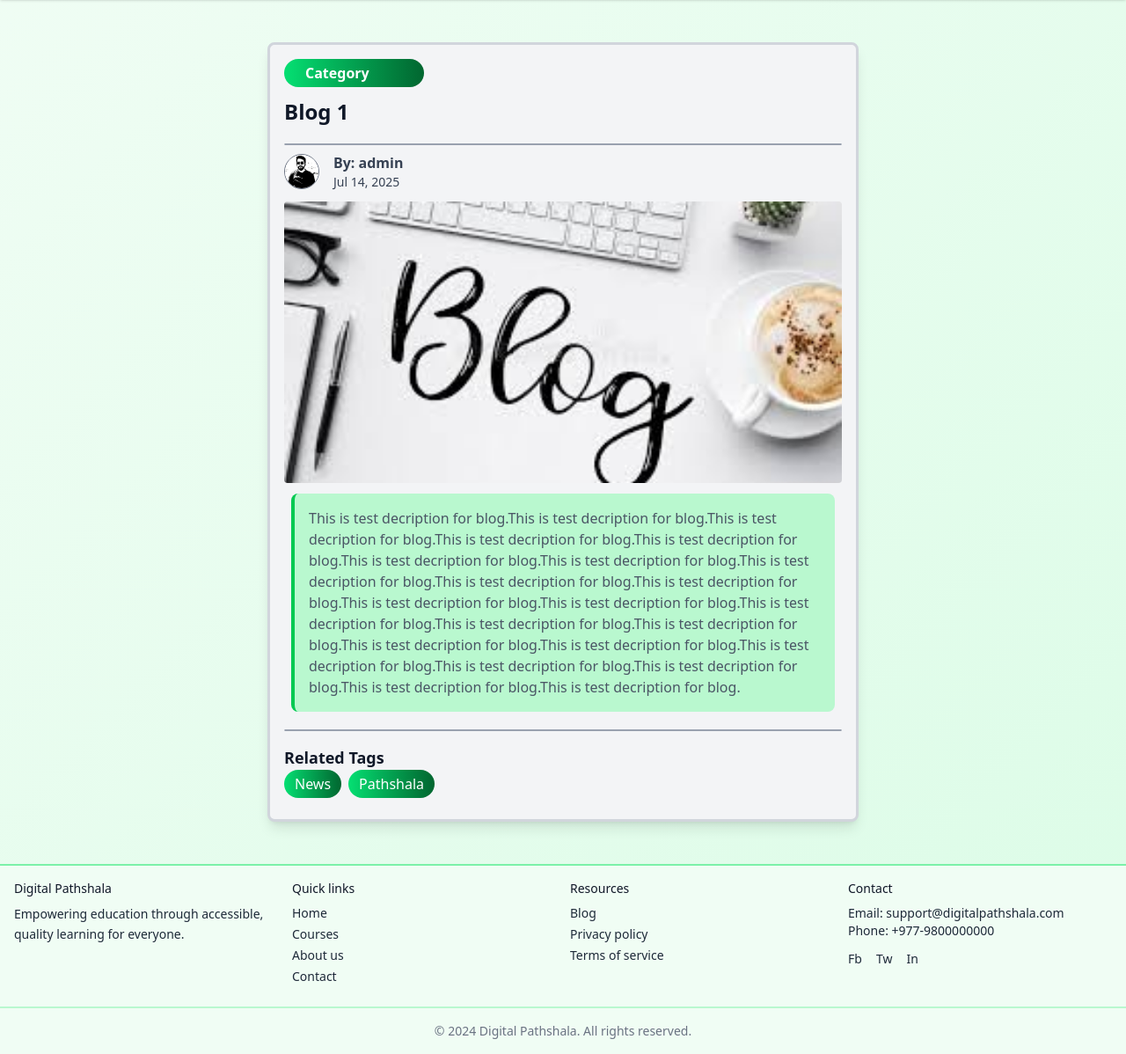
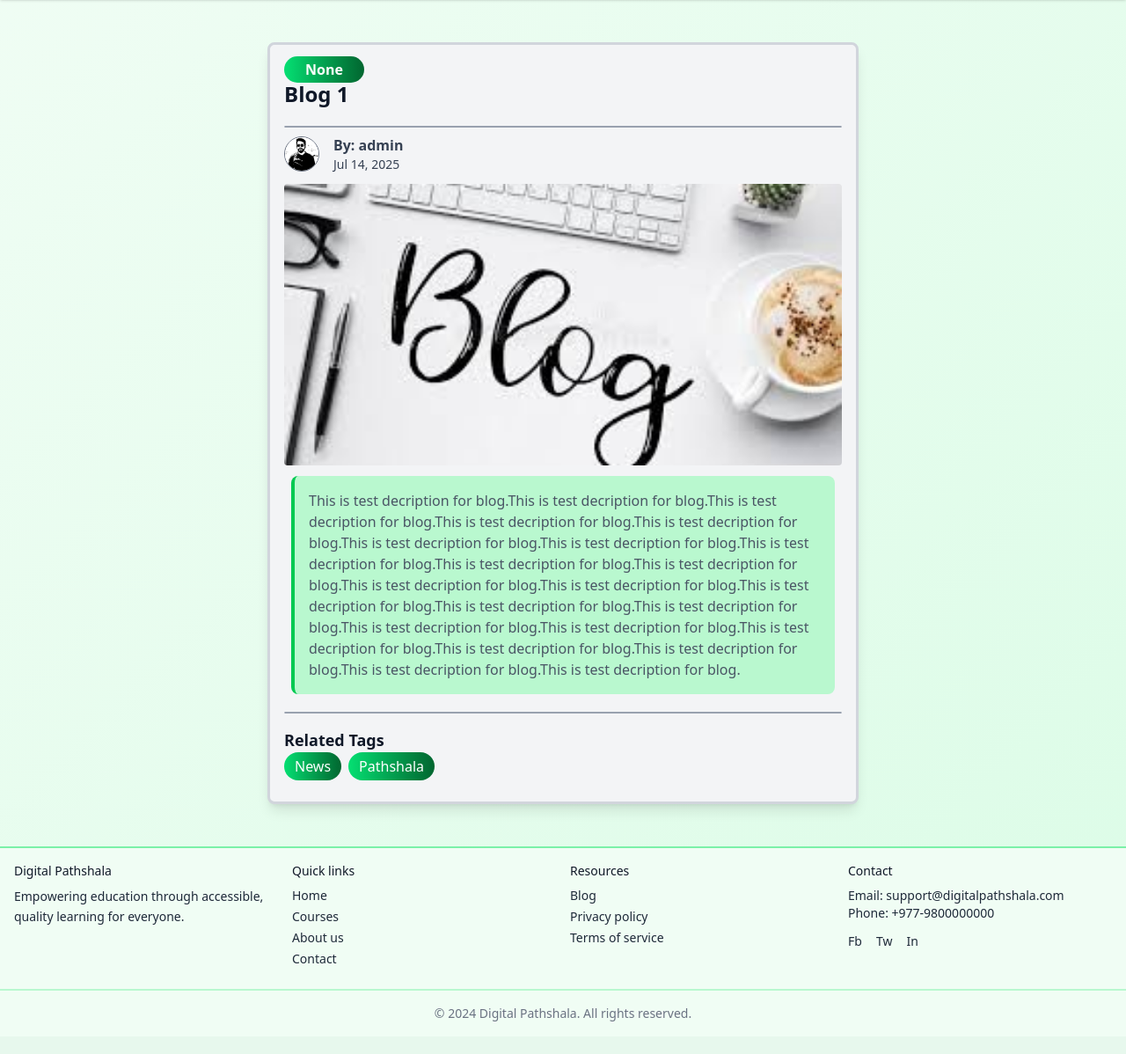
Before and after one commit to SumaniqueCode/pathshala-BMS, a Django app: page /blog/18 in a window 1280 px wide. Shown: the part 106-1304 px from the top of the page at 88% size. After the commit the page ends 1267 px from the top, so only its background shows below. Run offline with Django 5.2, Linux system fonts and the light colour scheme; data comes from the database, SQL or seed files in the repository; both versions use the stored data as it was after the commit; parts of the project's set-up code (start-up, migrations or seed data) failed here and were passed over.

Commit message:
Added category model and implemented in blog and blog template

```diff
--- a/blogs/views.py
+++ b/blogs/views.py
@@ -61,13 +61,14 @@
         errors = validate_blog(data)
         if errors:
             return render(request, "pages/blogs/addBlogPage.html", {"errors": errors})
-
+        category = Category.objects.get( pk = data['category'] )
         blog = Blog.objects.create(
             title=data["title"],
             content=data["content"],
             image=data["image"],
             attachment=data["attachment"],
-            author = request.user
+            author = request.user,
+            category = category,
         )
         # blog.tags.add(*data['tags'].split(",")) # split() seperates the data and keeps in list and * unwraps the list
         #Alternative Way
--- a/templates/pages/blogs/addBlogPage.html
+++ b/templates/pages/blogs/addBlogPage.html
@@ -45,7 +45,7 @@
           <select name="category" class="w-full p-3 border-2 border-green-300 rounded-lg focus:border-green-500 focus:ring-2 focus:ring-green-200 transition-all outline-none">
             <option value="">Select</option>
             {% for category in categories %}
-              <option value="{{ category }}">{{ category }}</option>
+              <option value="{{ category.id }}">{{ category }}</option>
             {% endfor %}
           </select>
           {% if errors.categories %}
--- a/templates/pages/blogs/blogDetails.html
+++ b/templates/pages/blogs/blogDetails.html
@@ -5,10 +5,9 @@
 {% block content %}
   <div class="container">
     <div class="border-3 border-gray-300 shadow-lg rounded-lg max-w-2xl mx-auto p-4 min-h-[80vh] bg-gray-100">
+              <span class="px-6 py-1 bg-gradient-to-r from-green-400 to-green-800 rounded-4xl text-white font-semibold text-md">{{ blog.category }}</span>
+
       <div class="flex flex-col space-y-3">
-        <div>
-          <p class="px-6 py-1 bg-gradient-to-r from-green-400 to-green-800 rounded-4xl text-white w-1/4 font-semibold text-md">Category</p>
-        </div>
         <div>
           <h1 class="text-2xl font-extrabold text-gray-900">{{ blog.title }}</h1>
         </div>
```
Also changed, not shown: db.sqlite3, media/blog/admin/images/blog1_2TzB0K3.png (added), media/blog/admin/images/blog1_A3Mu524.png (added), media/blog/admin/images/blog1_iP9z36O.png (added).
